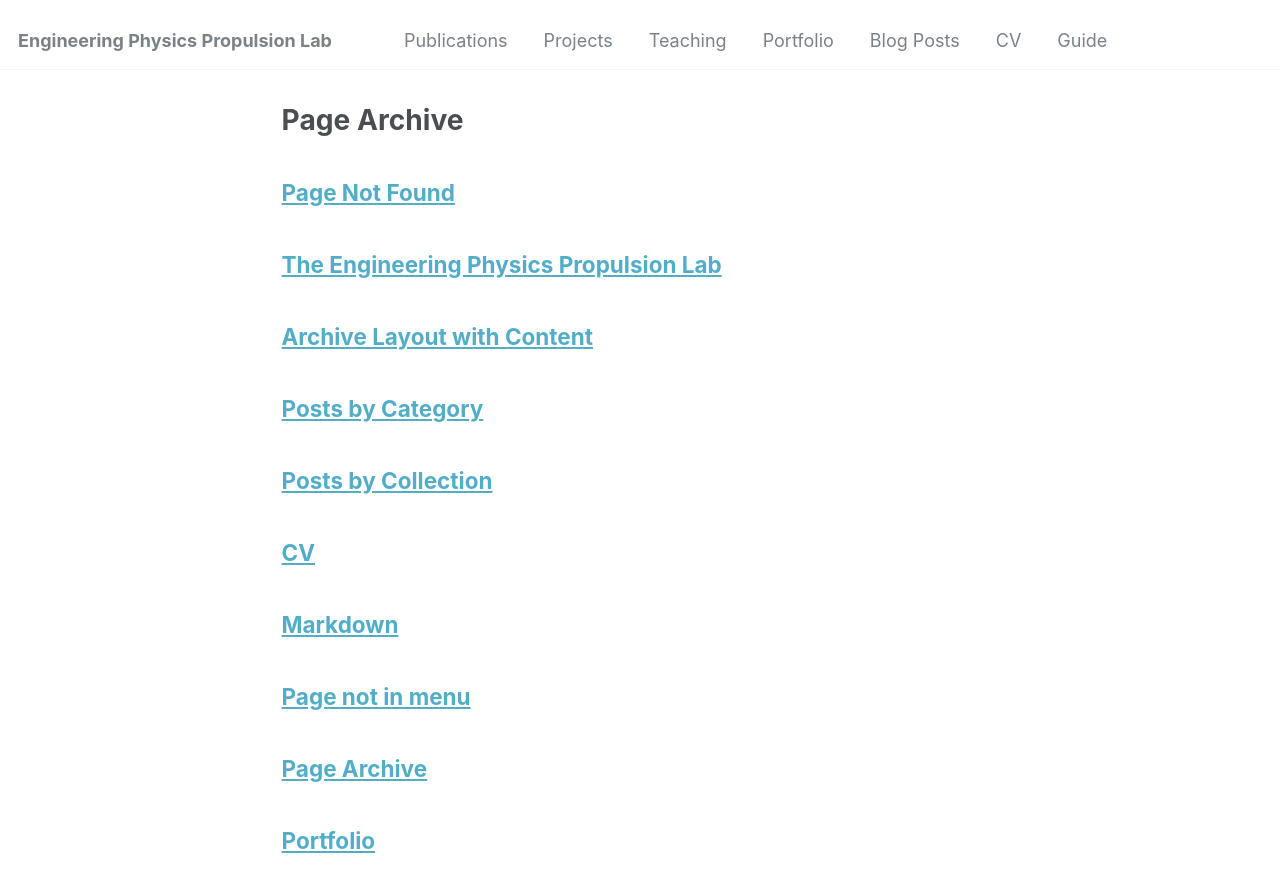
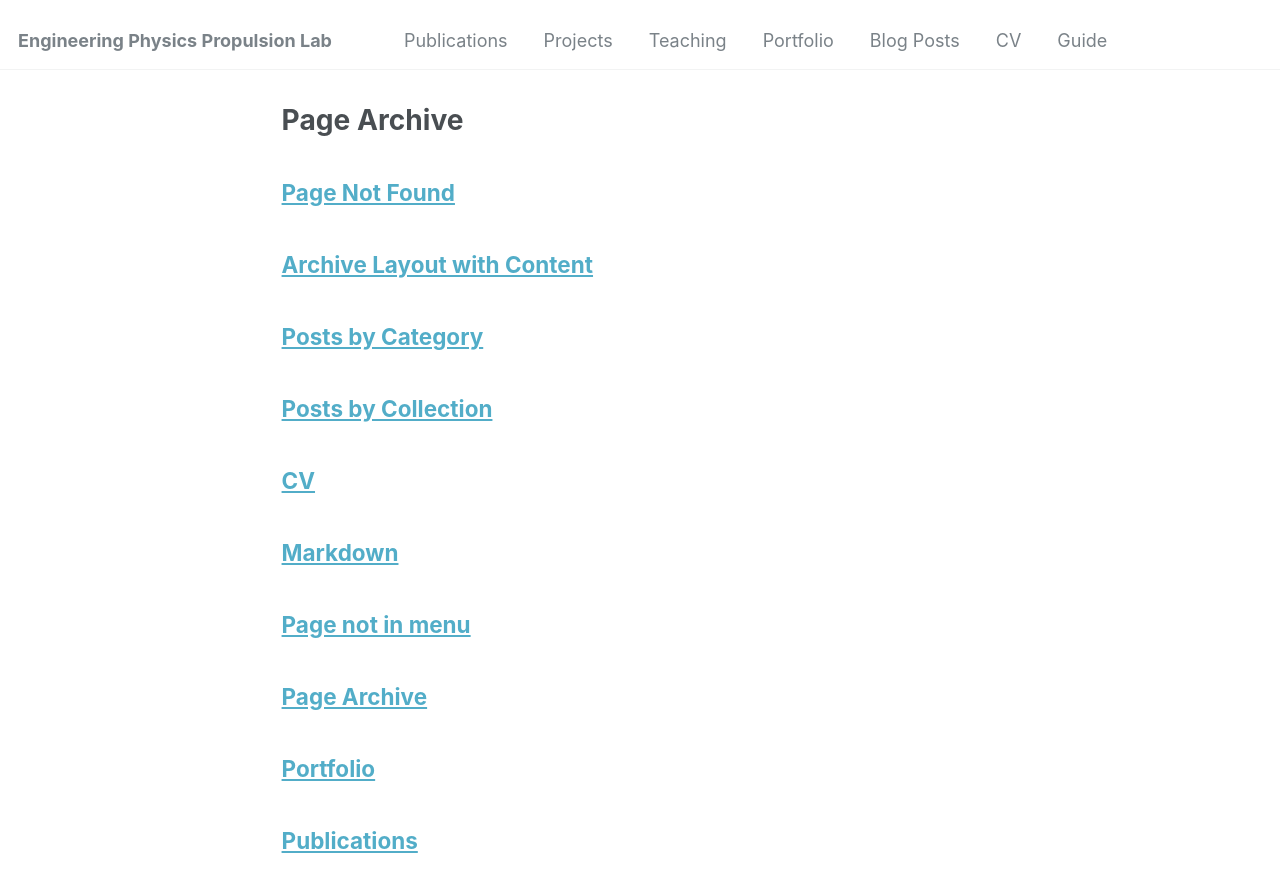
Before and after one commit to eppl-erau-db/eppl-erau-db.github.io, a Jekyll site: the page built from _pages/page-archive.html, in a window 1280 px wide and 900 px high. Shown: the top 892 px of the window. Built offline with Jekyll 4.4.1, drawn with Linux system fonts in a browser that asks for light colours.

Commit message:
Update about.md

```diff
--- a/_pages/about.md
+++ b/_pages/about.md
@@ -1,10 +1 @@
----
-permalink: /
-title: "The Engineering Physics Propulsion Lab"
-author_profile: true
-redirect_from:
-  - /about/
-  - /about.html
----
-
 The Engineering Physics Propulsion Lab is an undergraduate research lab with various projects spanning robotics, control theory, propulsion, and embodied AI.
```
